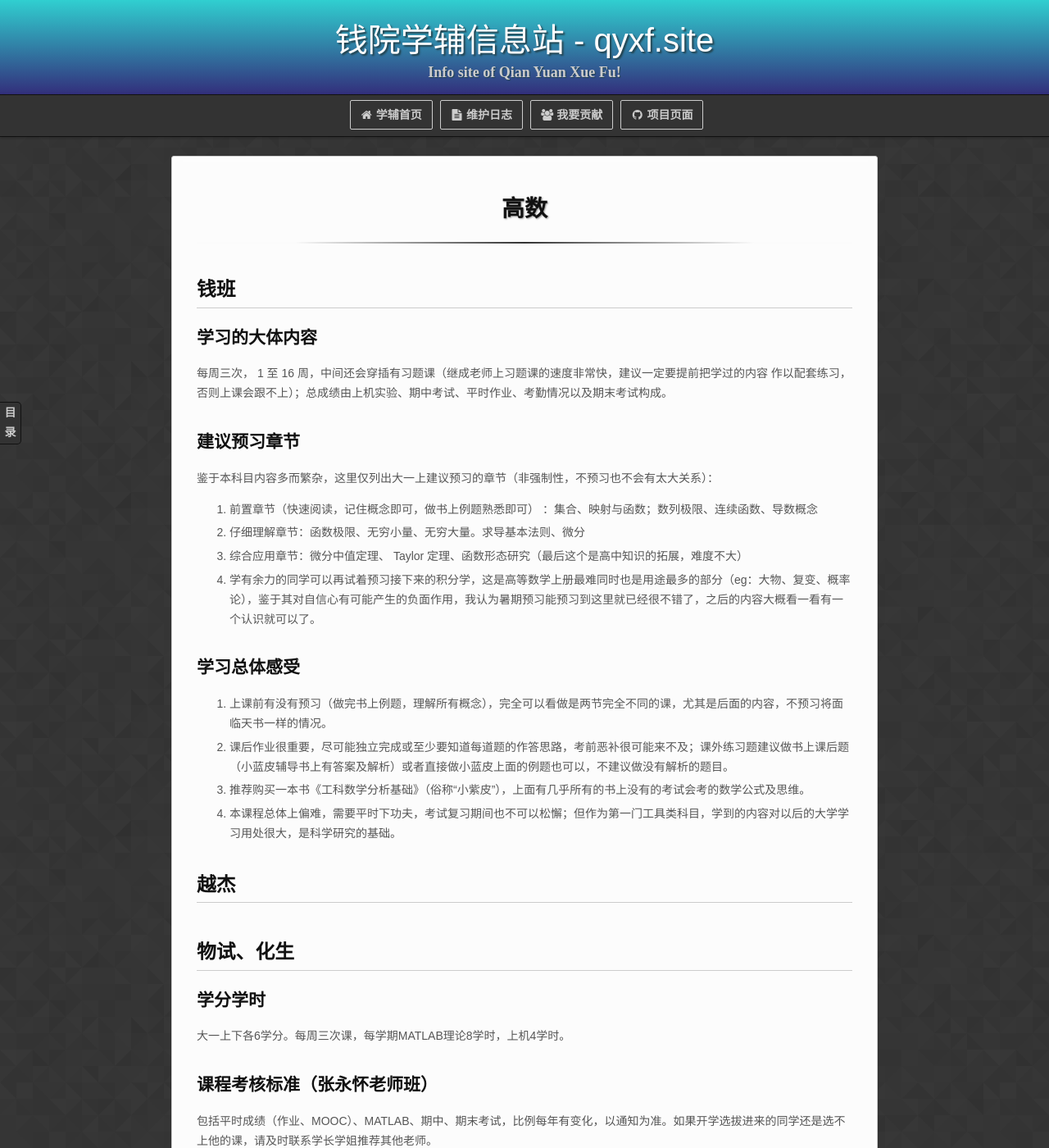
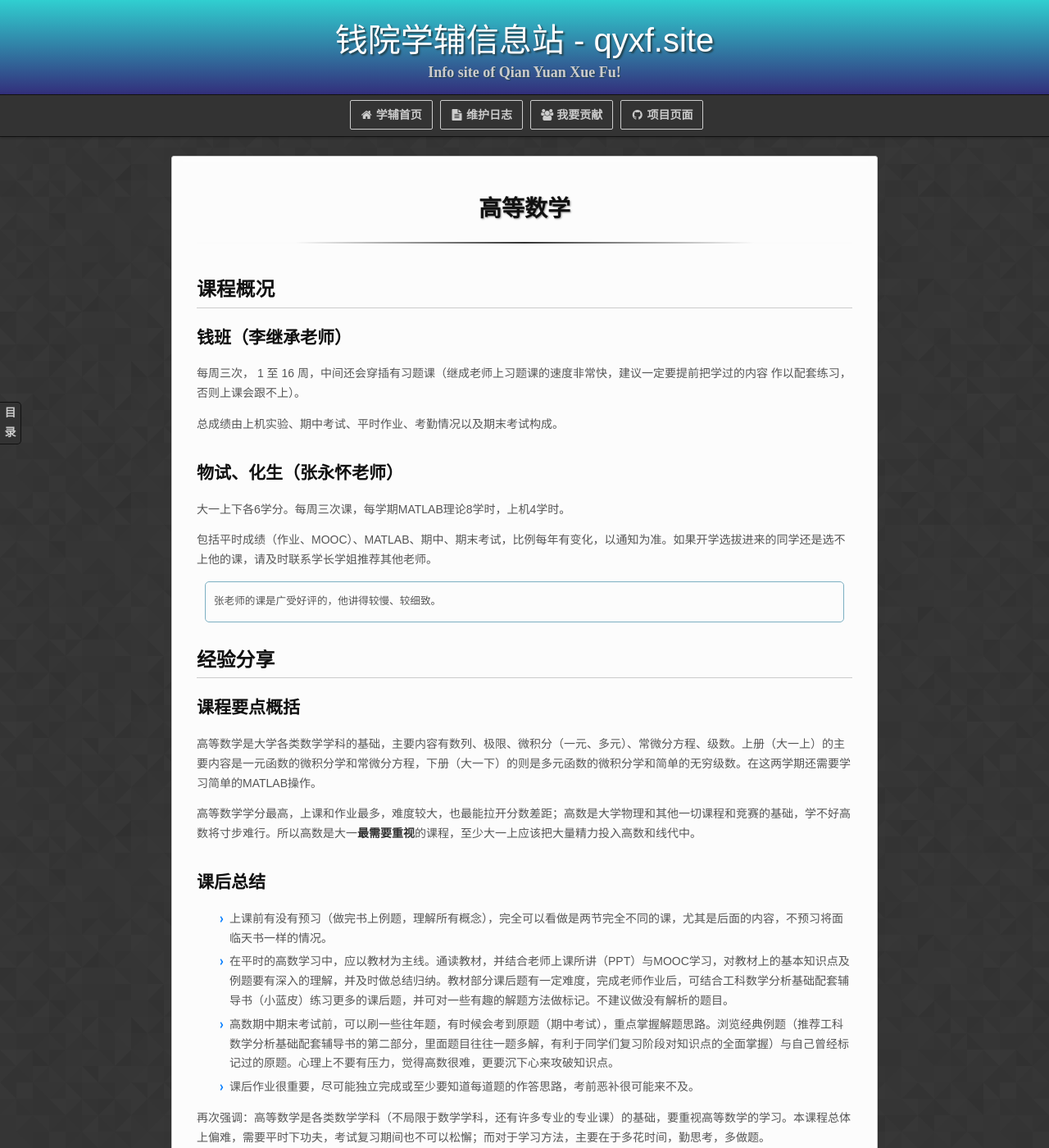
Before and after one commit to qyxf/qyxf.github.io, a Jekyll site: the page built from course/advanced-mathematics.md, in a window 1280 px wide and 1400 px high. Shown: the whole window at 82% size. Built offline with Jekyll 4.4.1, drawn with Linux system fonts in a browser that asks for light colours; some web fonts are replaced; our own code applies the rules of GitHub Pages for plain Markdown files; comment, search, counter and statistics services are not loaded; some of the changed text lies outside the part shown.

Commit message:
Rearrange advanced-mathematics.md
Former-commit-id: 3cfb1e2bd7e23a4b17b580ae54665a5ff59e5b95

```diff
--- a/course/advanced-mathematics.md
+++ b/course/advanced-mathematics.md
@@ -1,54 +1,65 @@
 ---
-date: 2019-10-01
-author: '[钱院新生手册编写组](/BookHub/005.freshman-manual)、`化生81高旭帆`'
+date: 2019-10-14
+author: '[钱院新生手册编写组](/BookHub/005.freshman-manual)、`化生81高旭帆`、`化生81何藻蓁`、`自动化钱71孔令辉`'
 ---
 
-# 高数
+# 高等数学
 
-## 钱班
+## 课程概况
 
-### 学习的大体内容
+### 钱班（李继承老师）
+每周三次， 1 至 16 周，中间还会穿插有习题课（继成老师上习题课的速度非常快，建议一定要提前把学过的内容 作以配套练习，否则上课会跟不上）。
 
-每周三次， 1 至 16 周，中间还会穿插有习题课（继成老师上习题课的速度非常快，建议一定要提前把学过的内容 作以配套练习，否则上课会跟不上）；总成绩由上机实验、期中考试、平时作业、考勤情况以及期末考试构成。
+总成绩由上机实验、期中考试、平时作业、考勤情况以及期末考试构成。
 
-### 建议预习章节
-
-鉴于本科目内容多而繁杂，这里仅列出大一上建议预习的章节（非强制性，不预习也不会有太大关系）：
-
-1. 前置章节（快速阅读，记住概念即可，做书上例题熟悉即可） ：集合、映射与函数；数列极限、连续函数、导数概念
-2. 仔细理解章节：函数极限、无穷小量、无穷大量。求导基本法则、微分
-3. 综合应用章节：微分中值定理、 Taylor 定理、函数形态研究（最后这个是高中知识的拓展，难度不大）
-4. 学有余力的同学可以再试着预习接下来的积分学，这是高等数学上册最难同时也是用途最多的部分（eg：大物、复变、概率论），鉴于其对自信心有可能产生的负面作用，我认为暑期预习能预习到这里就已经很不错了，之后的内容大概看一看有一个认识就可以了。
-
-### 学习总体感受
-
-1. 上课前有没有预习（做完书上例题，理解所有概念），完全可以看做是两节完全不同的课，尤其是后面的内容，不预习将面临天书一样的情况。
-2. 课后作业很重要，尽可能独立完成或至少要知道每道题的作答思路，考前恶补很可能来不及；课外练习题建议做书上课后题（小蓝皮辅导书上有答案及解析）或者直接做小蓝皮上面的例题也可以，不建议做没有解析的题目。
-3. 推荐购买一本书《工科数学分析基础》（俗称“小紫皮”），上面有几乎所有的书上没有的考试会考的数学公式及思维。
-4. 本课程总体上偏难，需要平时下功夫，考试复习期间也不可以松懈；但作为第一门工具类科目，学到的内容对以后的大学学习用处很大，是科学研究的基础。
-
-## 越杰
-
-## 物试、化生
-
-### 学分学时
-
+### 物试、化生（张永怀老师）
 大一上下各6学分。每周三次课，每学期MATLAB理论8学时，上机4学时。
-
-### 课程考核标准（张永怀老师班）
 
 包括平时成绩（作业、MOOC）、MATLAB、期中、期末考试，比例每年有变化，以通知为准。如果开学选拔进来的同学还是选不上他的课，请及时联系学长学姐推荐其他老师。
 
+> 张老师的课是广受好评的，他讲得较慢、较细致。
+
+
+
+
+## 经验分享
+
 ### 课程要点概括
 
-上册（大一上）的主要内容是一元函数的微积分学和常微分方程，下册（大一下）的则是多元函数的微积分学和简单的无穷级数，在这两学期还需要学习简单的MATLAB操作。
+高等数学是大学各类数学学科的基础，主要内容有数列、极限、微积分（一元、多元）、常微分方程、级数。上册（大一上）的主要内容是一元函数的微积分学和常微分方程，下册（大一下）的则是多元函数的微积分学和简单的无穷级数。在这两学期还需要学习简单的MATLAB操作。
 
 高等数学学分最高，上课和作业最多，难度较大，也最能拉开分数差距；高数是大学物理和其他一切课程和竞赛的基础，学不好高数将寸步难行。所以高数是大一**最需要重视**的课程，至少大一上应该把大量精力投入高数和线代中。
+
+### 课后总结
+
+- 上课前有没有预习（做完书上例题，理解所有概念），完全可以看做是两节完全不同的课，尤其是后面的内容，不预习将面临天书一样的情况。
+- 在平时的高数学习中，应以教材为主线。通读教材，并结合老师上课所讲（PPT）与MOOC学习，对教材上的基本知识点及例题要有深入的理解，并及时做总结归纳。教材部分课后题有一定难度，完成老师作业后，可结合工科数学分析基础配套辅导书（小蓝皮）练习更多的课后题，并可对一些有趣的解题方法做标记。不建议做没有解析的题目。
+- 高数期中期末考试前，可以刷一些往年题，有时候会考到原题（期中考试），重点掌握解题思路。浏览经典例题（推荐工科数学分析基础配套辅导书的第二部分，里面题目往往一题多解，有利于同学们复习阶段对知识点的全面掌握）与自己曾经标记过的原题。心理上不要有压力，觉得高数很难，更要沉下心来攻破知识点。
+- 课后作业很重要，尽可能独立完成或至少要知道每道题的作答思路，考前恶补很可能来不及。
+
+再次强调：高等数学是各类数学学科（不局限于数学学科，还有许多专业的专业课）的基础，要重视高等数学的学习。本课程总体上偏难，需要平时下功夫，考试复习期间也不可以松懈；而对于学习方法，主要在于多花时间，勤思考，多做题。
 
 ### 学习技巧
 
 我校的高等数学（工科数学分析）相比于同等级大学类似课程要难一点，不过考试更多的还是运算技巧。但笔者建议学有余力的同学尽量多得关注一些更深层次的东西，这样也是加深理解、锻炼思维的过程。化生班对数学要求不高，但事实上将来要用到的地方很多，请同学们抓住这个机会打好数学基础。
 
-初入大学校园的同学可能在大一上不太适应高数的思维体系，觉得难度较大；而下学期虽然难度略升，但由于已经有了基础，对于学好上册的同学就也不那么困难。高数的课程内容，无论是通过听讲（张老师的课是广受好评的，他讲得较慢较细致）、MOOC（别忘了做上面的测试题）、自学课本，都**务必搞懂**。然后，最好做完课后题和章测试中我们学过的部分。配套的辅导书是很好的资料，想要寻求理解上的帮助及做一些习题都是好的选择。如果想要追求满分，还可以做考研题（难度较大，但还是能做的）和往年期末试题。
+初入大学校园的同学可能在大一上不太适应高数的思维体系，觉得难度较大；而下学期虽然难度略升，但由于已经有了基础，对于学好上册的同学就也不那么困难。高数的课程内容，无论是通过听讲、MOOC（别忘了做上面的测试题）、自学课本，都**务必搞懂**。然后，最好做完课后题和章测试中我们学过的部分。配套的辅导书是很好的资料，想要寻求理解上的帮助及做一些习题都是好的选择。如果想要追求满分，还可以做考研题（难度较大，但还是能做的）和往年期末试题。
 
-高数2对MATLAB要求不高，*就课程而言*不用太花工夫，按部就班即可。
+高数2对MATLAB要求不高，**就课程而言**不用太花工夫，按部就班即可。
+
+### 与后续课程相关性
+
+与此课程关系比较密切的包括但不限于：
+
+- 大学物理的运动学部分；
+- 复变函数与积分变换；
+- 概率论（相当密切）；
+- 数学物理方程；
+- 信号与系统（主要用傅里叶级数）；
+- 电磁场与波（主要用散度旋度等）。
+
+## 资料推荐
+
+- [《工科数学分析基础释疑解难》](https://book.douban.com/subject/2110582/)：俗称「小紫皮」，上面有几乎所有的书上没有的考试会考的数学公式及思维。
+- [《工科数学分析习题及题解集》](https://book.douban.com/subject/4909347/)（杨小远、邢家省编著，机械工业出版社）
+- [高等数学知识点总结](/2019/10/14/knowledge-points-of-advanced-mathematics)，由 `自动化钱71孔令辉` 撰写
```
